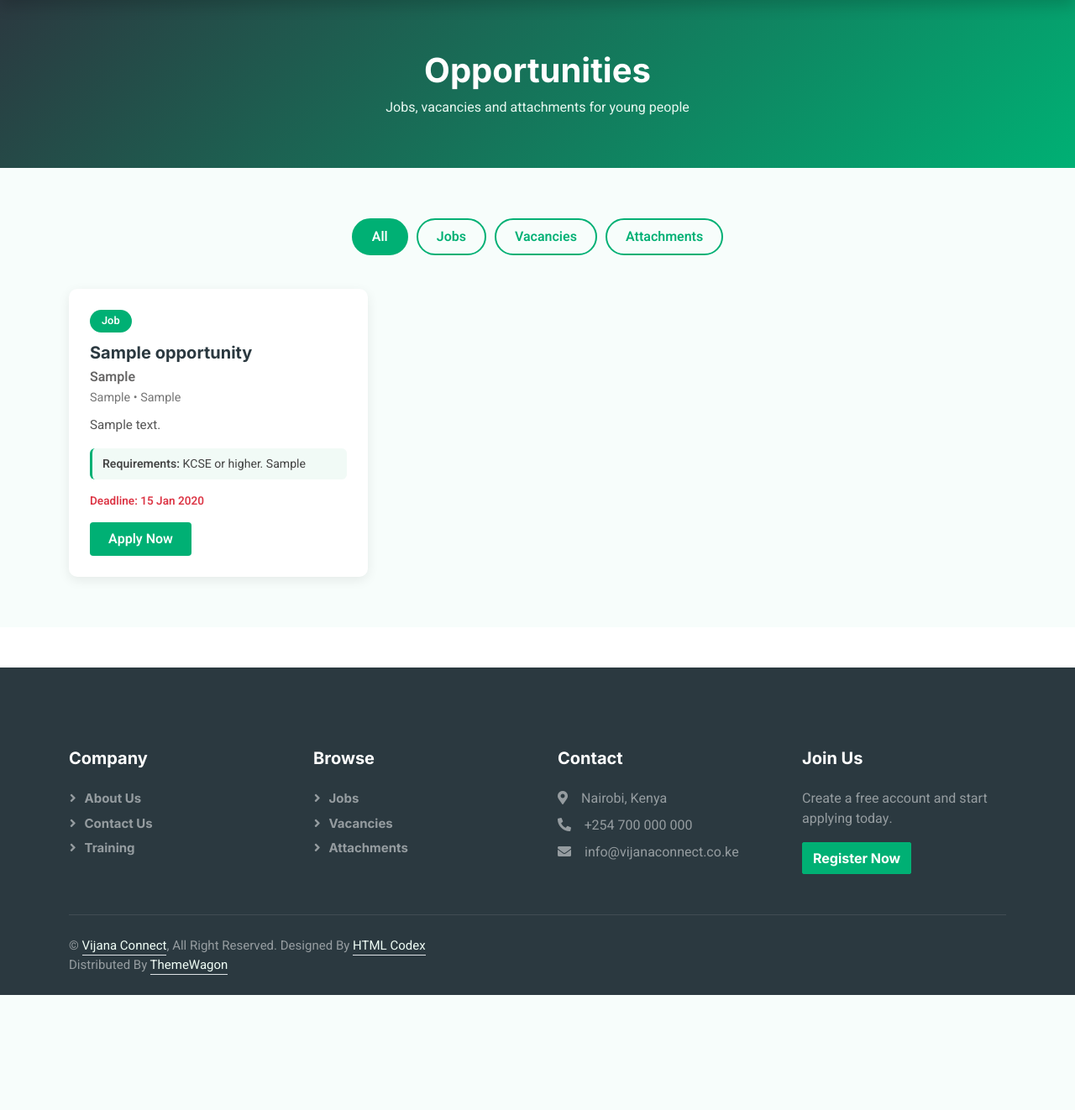
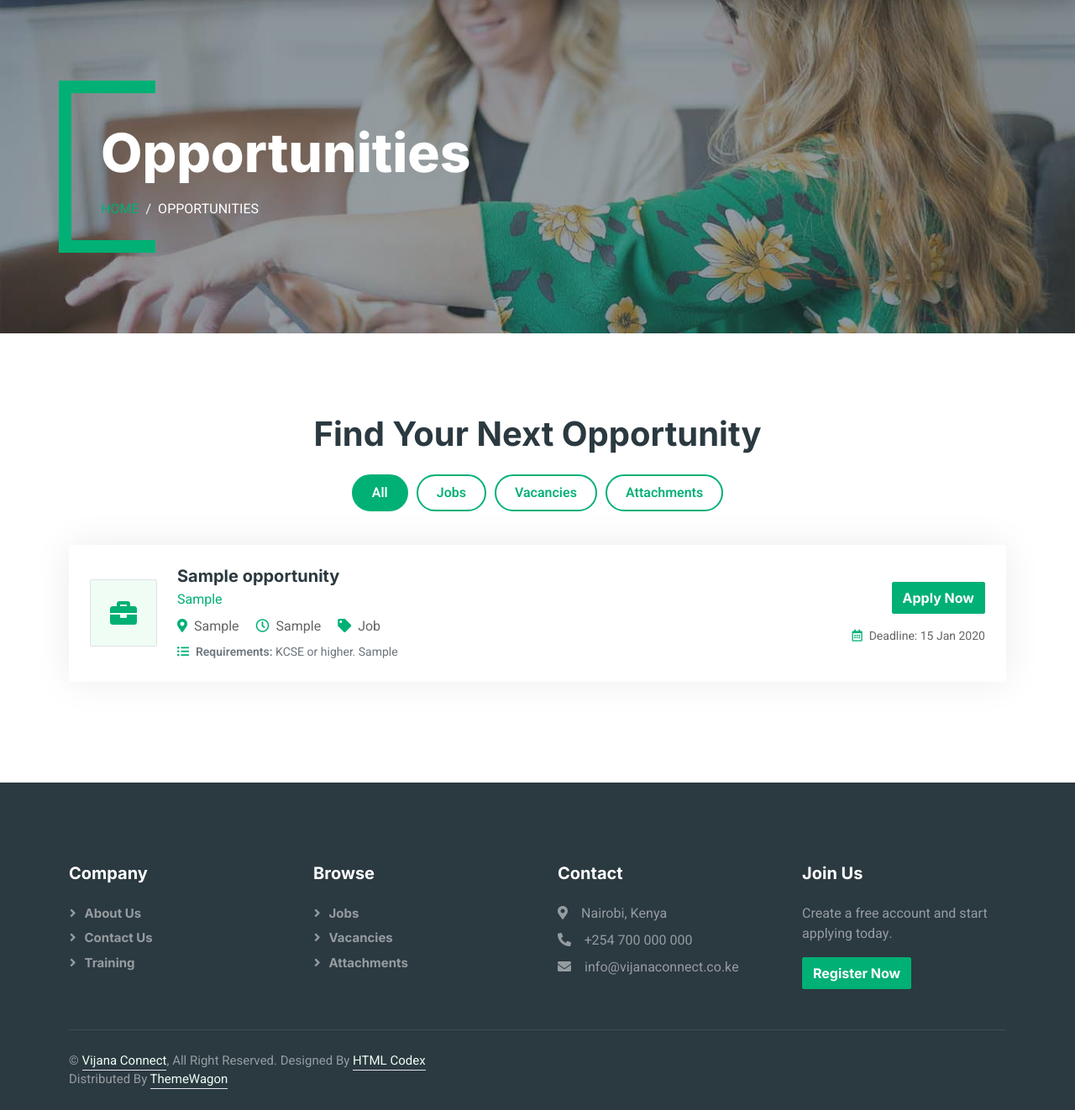
Before and after one commit to zulekazawadi-crypto/vijana-connect, a Django app: page /opportunities/ in a window 1280 px wide. Shown: the part 75-1397 px from the top of the page at 84% size. Before the commit the page ends 1260 px from the top, so only its background shows below. Run offline with Django 4.2, Linux system fonts and the light colour scheme; tables that the repository leaves empty hold one stand-in row (values such as "Sample post"); some libraries are stand-ins or nearby versions.

Commit message:
style: apply theme to opportunities page

```diff
--- a/home/templates/home/opportunities.html
+++ b/home/templates/home/opportunities.html
@@ -4,13 +4,23 @@
 
 {% block content %}
 
-<div class="page-banner">
-    <h1>Opportunities</h1>
-    <p>Jobs, vacancies and attachments for young people</p>
+<!-- Page title band (from the theme) -->
+<div class="container-xxl py-5 bg-dark page-header mb-5">
+    <div class="container my-5 pt-5 pb-4">
+        <h1 class="display-3 text-white mb-3 animated slideInDown">Opportunities</h1>
+        <nav aria-label="breadcrumb">
+            <ol class="breadcrumb text-uppercase">
+                <li class="breadcrumb-item"><a href="{% url 'index' %}">Home</a></li>
+                <li class="breadcrumb-item text-white active" aria-current="page">Opportunities</li>
+            </ol>
+        </nav>
+    </div>
 </div>
 
-<section class="opportunities">
+<!-- Opportunities list (comes from the database) -->
+<div class="container-xxl py-5">
     <div class="container">
+        <h1 class="text-center mb-4">Find Your Next Opportunity</h1>
 
         <div class="filter-buttons">
             <button class="filter-btn active" data-filter="all">All</button>
@@ -19,31 +29,15 @@
             <button class="filter-btn" data-filter="attachment">Attachments</button>
         </div>
 
-        <div class="row g-4">
-            {% for opp in items %}
-            <div class="col-md-6 col-lg-4 opp-item" data-category="{{ opp.category }}">
-                <div class="opp-card">
-                    <span class="opp-badge {{ opp.category }}">{{ opp.get_category_display }}</span>
-                    <h5>{{ opp.title }}</h5>
-                    <p class="company">{{ opp.company }}</p>
-                    <p class="meta">{{ opp.location }} &bull; {{ opp.job_type }}</p>
-                    <p class="desc">{{ opp.description }}</p>
-                    {% if opp.min_education or opp.requirements %}
-                    <p class="requirements">
-                    <strong>Requirements:</strong>
-                     {% if opp.min_education %}{{ opp.get_min_education_display }} or higher. {% endif %}{{ opp.requirements }}
-                    </p>
-                    {% endif %}
-                    <p class="deadline">Deadline: {{ opp.deadline|date:"j M Y" }}</p>
-                    <a href="{% url 'apply' opp.id %}" class="apply-btn">Apply Now</a>
-                </div>
-            </div>
-            {% empty %}
-            <p class="text-center">No opportunities available right now.</p>
-            {% endfor %}
+        {% for opp in items %}
+        <div class="opp-item" data-category="{{ opp.category }}">
+            {% include 'home/partials/job_item.html' %}
         </div>
+        {% empty %}
+        <p class="text-center">No opportunities available right now. Please check back soon.</p>
+        {% endfor %}
 
     </div>
-</section>
+</div>
 
 {% endblock %}
--- a/home/templates/home/partials/job_item.html
+++ b/home/templates/home/partials/job_item.html
@@ -10,6 +10,12 @@
                 <span class="text-truncate me-3"><i class="fa fa-map-marker-alt text-primary me-2"></i>{{ opp.location }}</span>
                 <span class="text-truncate me-3"><i class="far fa-clock text-primary me-2"></i>{{ opp.job_type }}</span>
                 <span class="text-truncate me-0"><i class="fa fa-tag text-primary me-2"></i>{{ opp.get_category_display }}</span>
+                {% if opp.min_education or opp.requirements %}
+                <p class="small text-muted mt-2 mb-0">
+                    <i class="fa fa-list-ul text-primary me-2"></i><strong>Requirements:</strong>
+                    {% if opp.min_education %}{{ opp.get_min_education_display }} or higher. {% endif %}{{ opp.requirements }}
+                </p>
+                {% endif %}
             </div>
         </div>
         <div class="col-sm-12 col-md-4 d-flex flex-column align-items-start align-items-md-end justify-content-center">
```
